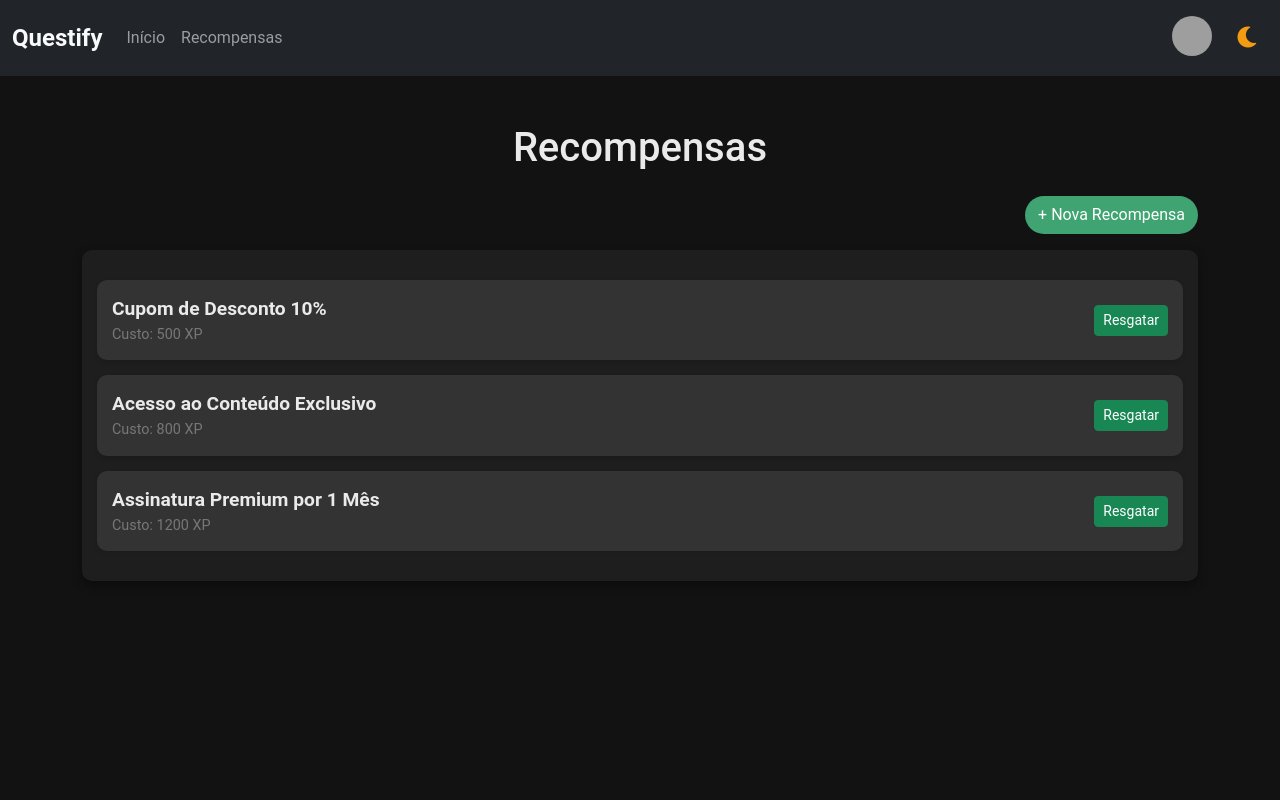
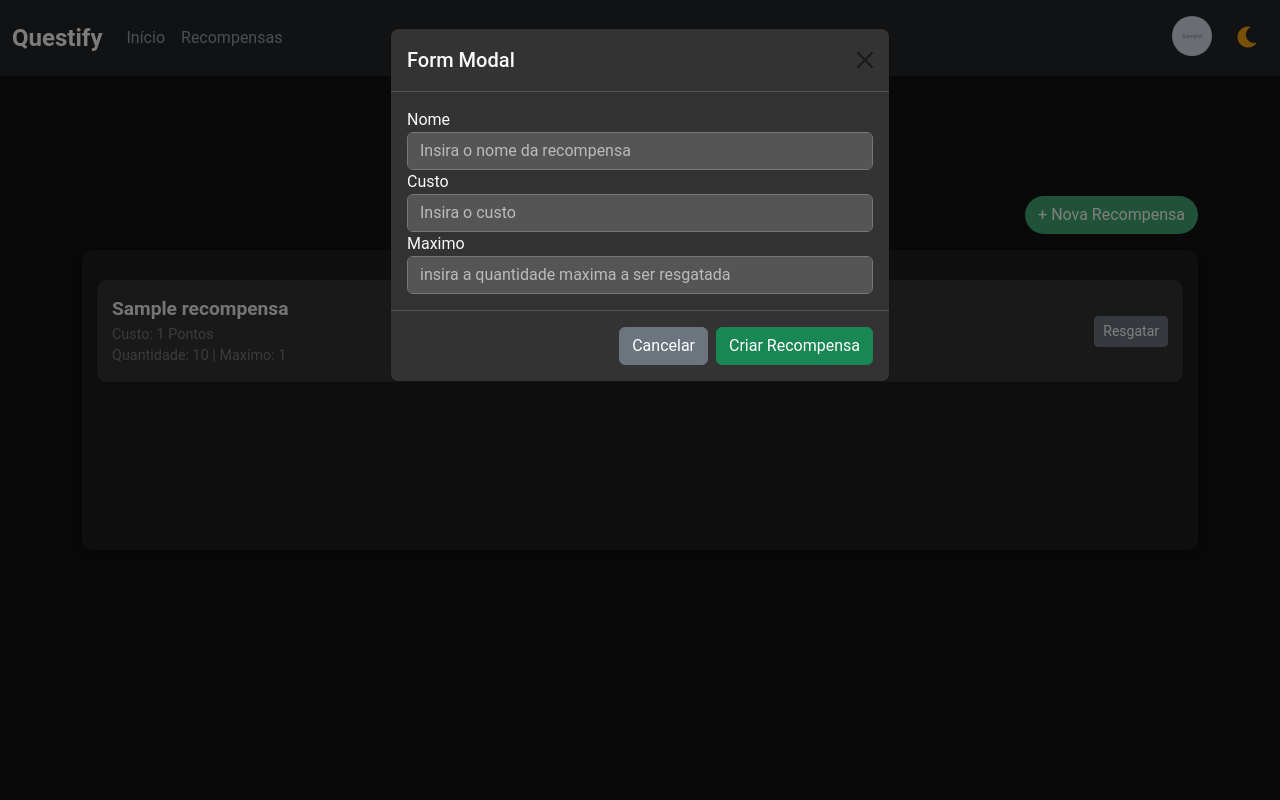
Before and after one commit to Neto002/questify, a Flask app: template templates/rewards.html in a window 1280 px wide, after a click on "+ Nova Recompensa". Run offline with Flask 3, Linux system fonts and the light colour scheme; the template is opened without the code that fills it: values that come from a table or form of the project are taken from there, others are empty; tables that the repository leaves empty hold one stand-in row (values such as "Sample post"); grey boxes marked "Sample" are stand-in pictures; grey boxes are pictures that could not be loaded.

Commit message:
Sistema de Recompensas

```diff
--- a/app.py
+++ b/app.py
@@ -52,6 +52,16 @@ class Tarefas(db.Model):
     def __repr__(self):
         return f'Tarefas {self.nome}'
 
+class Recompensas(db.Model):
+    id = db.Column(db.Integer, primary_key=True)
+    nome = db.Column(db.String(100), nullable=False)
+    custo =  db.Column(db.Integer, nullable=False)
+    quantidade =  db.Column(db.Integer, nullable=False)
+    maximo =  db.Column(db.Integer, nullable=False)
+
+    def __repr__(self):
+        return f'Tarefas {self.nome}'
+
 with app.app_context():
     db.create_all()
 
@@ -70,6 +80,11 @@ def createTask(nome, xp, pontos, usuario, prazo, projeto):
     db.session.add(task)
     project = Projetos.query.filter_by(id=projeto).first()
     project.tarefas += f"{task.id},"
+    db.session.commit()
+
+def createReward(nome, custo, maximo):
+    rec = Recompensas(nome=nome, custo=custo, quantidade=0, maximo=maximo)
+    db.session.add(rec)
     db.session.commit()
 
 def allTasks(user):
@@ -159,7 +174,11 @@ def rewards():
     if not session:
         return redirect(url_for("login"))
     else:
-        return render_template("rewards.html", user=session)
+        return render_template(
+            "rewards.html",
+            user=session,
+            rec=Recompensas.query.all()
+        )
 
 @app.route("/profile")
 def profile():
@@ -205,6 +224,14 @@ def add_task():
     projeto = request.form.get("projeto")
     createTask(nome, xp, pontos, usuario, prazo, projeto)
     return redirect("/")
+
+@app.route("/add_reward", methods=["POST"])
+def add_reward():
+    nome = request.form.get("nome")
+    custo = request.form.get("custo")
+    maximo = request.form.get("maximo")
+    createReward(nome, custo, maximo)
+    return redirect("/rewards")
 
 @app.route("/cadastro", methods=["POST"])
 def cadastro():
@@ -271,6 +298,17 @@ def task_toggle(taskId):
     db.session.commit()
     return redirect("/")
 
+@app.route("/buy/<itemId>")
+def buy(itemId):
+    global session
+    item = Recompensas.query.filter_by(id=itemId).first()
+    item.quantidade += 1
+    user = Usuarios.query.filter_by(id=session.id).first()
+    user.pontos -= item.custo
+    db.session.commit()
+    session = Usuarios.query.filter_by(id=session.id).first()
+    return redirect("/rewards")
+
 def main():
     app.run(port=int(os.environ.get('PORT', 5000)))
 
--- a/static/js/dark-mode.js
+++ b/static/js/dark-mode.js
@@ -109,32 +109,8 @@ function deleteProject(projectName, id) {
 
 
 // Função para resgatar uma recompensa
-function redeemReward(rewardName, rewardCost) {
-    if (confirm(`Você deseja realmente resgatar a recompensa "${rewardName}" por ${rewardCost} XP?`)) {
-        // Aqui você pode fazer uma requisição ao backend para processar o resgate
-        fetch('/redeem-reward', {
-            method: 'POST',
-            headers: {
-                'Content-Type': 'application/json',
-            },
-            body: JSON.stringify({
-                reward: rewardName,
-                cost: rewardCost
-            })
-        })
-        .then(response => response.json())
-        .then(data => {
-            if (data.success) {
-                alert(`Recompensa "${rewardName}" resgatada com sucesso!`);
-            } else {
-                alert(`Erro: ${data.message}`);
-            }
-        })
-        .catch(error => {
-            console.error('Erro ao resgatar a recompensa:', error);
-            alert('Houve um erro ao processar o resgate. Tente novamente.');
-        });
-    }
+function redeemReward(id) {
+    window.open(`/buy/${id}`,'_self')
 }
 
 function toggleTaskStatus(taskId, status, home) {
--- a/templates/rewards.html
+++ b/templates/rewards.html
@@ -12,38 +12,56 @@
         </button>
     </div>
         <div class="board-column">
-            <!-- Reward 1 -->
+            {% for i in rec %}
             <div class="task-card d-flex justify-content-between align-items-center">
                 <div>
-                    <div class="task-title">Cupom de Desconto 10%</div>
-                    <div class="task-points">Custo: 500 XP</div>
+                    <div class="task-title">{{ i.nome }}</div>
+                    <div class="task-points">Custo: {{ i.custo }} Pontos</div>
+                    <div class="task-points">Quantidade: {{ i.quantidade }} | Maximo: {{ i.maximo }} </div>
                 </div>
-                <button class="btn btn-sm btn-success" onclick="redeemReward('Cupom de Desconto 10%', 500)">
+                {% if user.pontos < i.custo or i.quantidade >= i.maximo %}
+                <button class="btn btn-sm btn-secondary">
                     Resgatar
                 </button>
-            </div>
-
-            <!-- Reward 2 -->
-            <div class="task-card d-flex justify-content-between align-items-center">
-                <div>
-                    <div class="task-title">Acesso ao Conteúdo Exclusivo</div>
-                    <div class="task-points">Custo: 800 XP</div>
-                </div>
-                <button class="btn btn-sm btn-success" onclick="redeemReward('Acesso ao Conteúdo Exclusivo', 800)">
+                {% else %}
+                <button class="btn btn-sm btn-success" onclick="window.open('/buy/{{ i.id }}', '_self')">
                     Resgatar
                 </button>
+                {% endif %}
             </div>
-
-            <!-- Reward 3 -->
-            <div class="task-card d-flex justify-content-between align-items-center">
-                <div>
-                    <div class="task-title">Assinatura Premium por 1 Mês</div>
-                    <div class="task-points">Custo: 1200 XP</div>
-                </div>
-                <button class="btn btn-sm btn-success" onclick="redeemReward('Assinatura Premium por 1 Mês', 1200)">
-                    Resgatar
+            {% endfor %}
+        </div>
+    </div>
+</div>
+<div class="modal fade" id="addRewardModal" tabindex="-1" role="dialog" aria-labelledby="modalLabel" aria-hidden="true">
+    <div class="modal-dialog" role="document">
+        <div class="modal-content">
+            <div class="modal-header">
+                <h5 class="modal-title" id="modalLabel">Form Modal</h5>
+                <button type="button" class="btn-close" data-bs-dismiss="modal" data-dismiss="modal" aria-label="Close">
+                    <span aria-hidden="true"></span>
                 </button>
             </div>
+            <div class="modal-body">
+                <form action="/add_reward" method="POST">
+                    <div class="form-group">
+                        <label for="nome">Nome</label>
+                        <input name="nome" type="text" class="form-control" id="nome" placeholder="Insira o nome da recompensa">
+                    </div>
+                    <div class="form-group">
+                        <label for="custo">Custo</label>
+                        <input name="custo" type="number" class="form-control" id="custo" placeholder="Insira o custo">
+                    </div>
+                    <div class="form-group">
+                        <label for="maximo">Maximo</label>
+                        <input name="maximo" type="number" class="form-control" id="maximo" placeholder="insira a quantidade maxima a ser resgatada">
+                    </div>
+                    </div>
+                    <div class="modal-footer">
+                        <button type="button" class="btn btn-secondary" data-bs-dismiss="modal" data-dismiss="modal">Cancelar</button>
+                        <button type="submit" class="btn btn-success">Criar Recompensa</button>
+                    </div>
+                </form>
         </div>
     </div>
 </div>
```
Also changed, not shown: static/media/1.profile.jpg.
